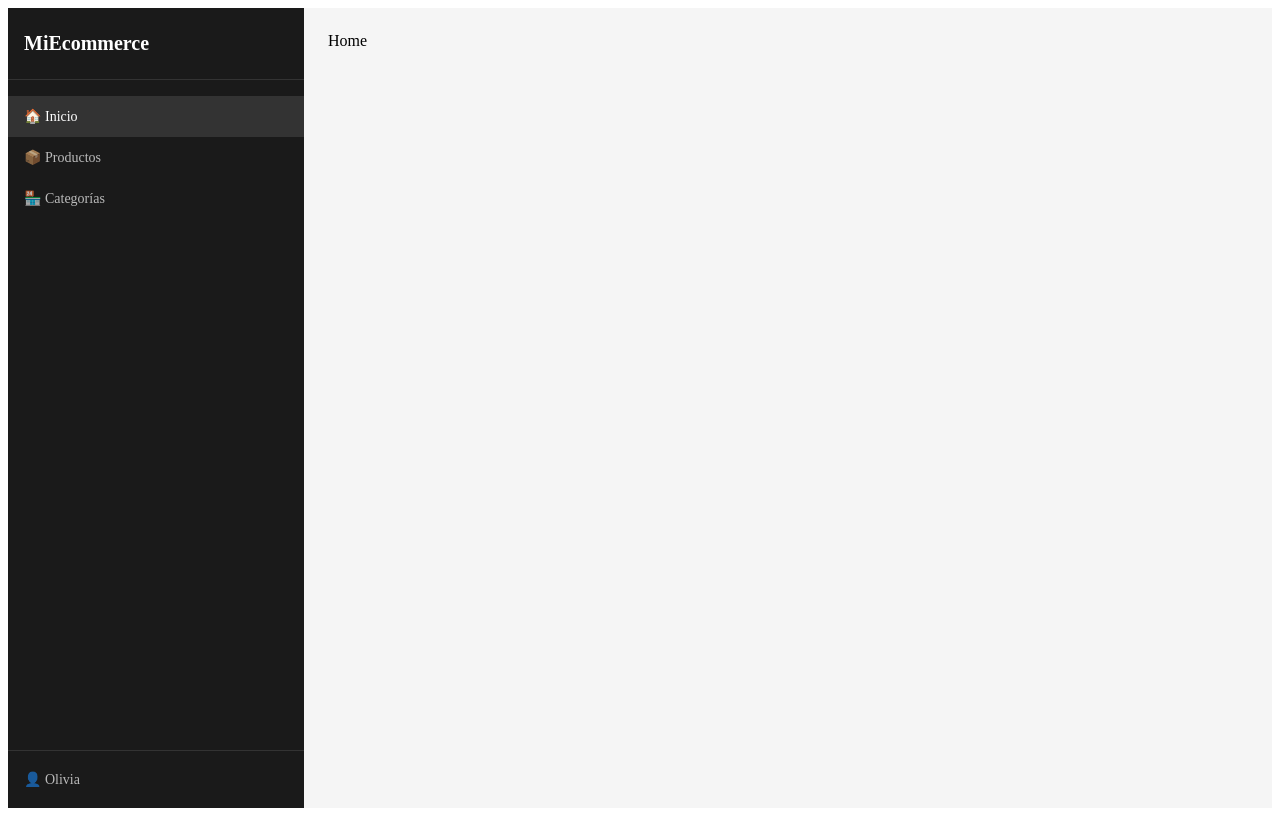
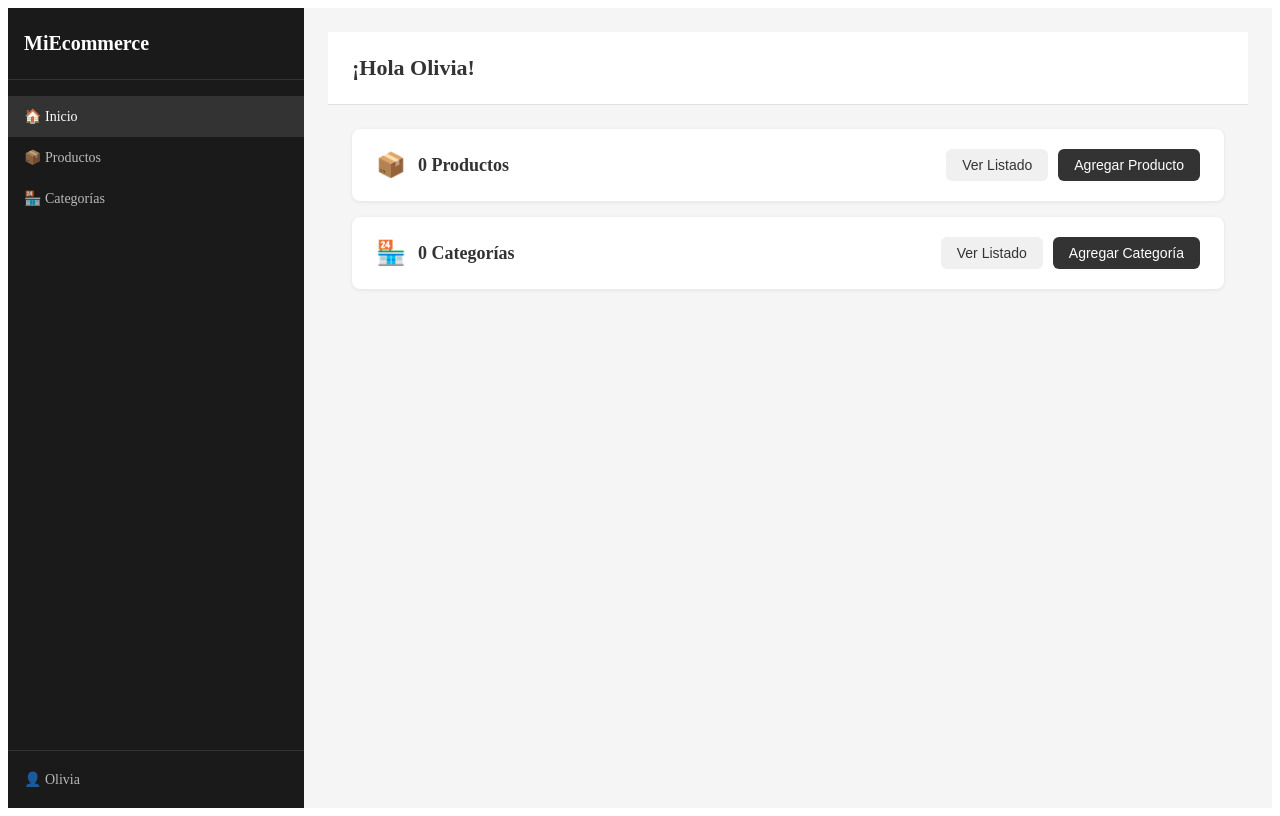
Before and after one commit to BrandonIturra-Programmer/E-commerce, a React (Create React App) app in the folder client/: page / in a window 1280 px wide. Built offline with nearby package versions, Linux system fonts and the light colour scheme; no server answers.

Commit message:
US#6 - Home

```diff
--- /dev/null
+++ b/client/src/pages/Home/Home.css
@@ -0,0 +1,75 @@
+.home {
+  display: flex;
+  flex-direction: column;
+  height: 100%;
+}
+
+.home__content {
+  padding: 24px;
+  display: flex;
+  flex-direction: column;
+  gap: 16px;
+}
+
+.home__loading {
+  color: #888;
+  font-size: 16px;
+}
+
+.home__card {
+  background: white;
+  border-radius: 8px;
+  padding: 20px 24px;
+  display: flex;
+  align-items: center;
+  justify-content: space-between;
+  box-shadow: 0 1px 4px rgba(0,0,0,0.08);
+}
+
+.home__card-info {
+  display: flex;
+  align-items: center;
+  gap: 12px;
+}
+
+.home__card-icon {
+  font-size: 24px;
+}
+
+.home__card-count {
+  font-size: 18px;
+  font-weight: bold;
+  color: #333;
+}
+
+.home__card-actions {
+  display: flex;
+  gap: 10px;
+}
+
+.btn {
+  padding: 8px 16px;
+  border-radius: 6px;
+  border: none;
+  cursor: pointer;
+  font-size: 14px;
+  font-weight: 500;
+}
+
+.btn--primary {
+  background-color: #333;
+  color: white;
+}
+
+.btn--primary:hover {
+  background-color: #555;
+}
+
+.btn--secondary {
+  background-color: #f0f0f0;
+  color: #333;
+}
+
+.btn--secondary:hover {
+  background-color: #e0e0e0;
+}
--- a/client/src/pages/Home/Home.js
+++ b/client/src/pages/Home/Home.js
@@ -1,5 +1,79 @@
+import { useState, useEffect } from 'react';
+import { useNavigate } from 'react-router-dom';
+import { getProductos, getCategorias } from '../../utils/api';
+import Header from '../../components/Header/Header';
+import './Home.css';
+
 function Home() {
-  return <div>Home</div>;
+  const [cantProductos, setCantProductos] = useState(0);
+  const [cantCategorias, setCantCategorias] = useState(0);
+  const [loading, setLoading] = useState(true);
+  const navigate = useNavigate();
+
+  useEffect(() => {
+    const fetchData = async () => {
+      try {
+        const [productos, categorias] = await Promise.all([
+          getProductos(),
+          getCategorias()
+        ]);
+        setCantProductos(productos.length);
+        setCantCategorias(categorias.length);
+      } catch (error) {
+        console.error('Error al cargar datos:', error);
+      } finally {
+        setLoading(false);
+      }
+    };
+
+    fetchData();
+  }, []);
+
+  return (
+    <div className="home">
+      <Header title="¡Hola Olivia!" />
+
+      <div className="home__content">
+        {loading ? (
+          <p className="home__loading">Cargando...</p>
+        ) : (
+          <>
+            {/* Bloque Productos */}
+            <div className="home__card">
+              <div className="home__card-info">
+                <span className="home__card-icon">📦</span>
+                <span className="home__card-count">{cantProductos} Productos</span>
+              </div>
+              <div className="home__card-actions">
+                <button className="btn btn--secondary" onClick={() => navigate('/products')}>
+                  Ver Listado
+                </button>
+                <button className="btn btn--primary" onClick={() => navigate('/products/new')}>
+                  Agregar Producto
+                </button>
+              </div>
+            </div>
+
+            {/* Bloque Categorías */}
+            <div className="home__card">
+              <div className="home__card-info">
+                <span className="home__card-icon">🏪</span>
+                <span className="home__card-count">{cantCategorias} Categorías</span>
+              </div>
+              <div className="home__card-actions">
+                <button className="btn btn--secondary" onClick={() => navigate('/categories')}>
+                  Ver Listado
+                </button>
+                <button className="btn btn--primary" onClick={() => navigate('/categories/new')}>
+                  Agregar Categoría
+                </button>
+              </div>
+            </div>
+          </>
+        )}
+      </div>
+    </div>
+  );
 }
 
 export default Home;
--- /dev/null
+++ b/client/src/utils/api.js
@@ -0,0 +1,11 @@
+const API_URL = 'http://localhost:3000';
+
+export const getProductos = async () => {
+  const response = await fetch(`/productos`);
+  return response.json();
+};
+
+export const getCategorias = async () => {
+  const response = await fetch(`/categorias`);
+  return response.json();
+};
```
Also changed, not shown: client/src/reportWebVitals.js (deleted, +0 -13 lines).
